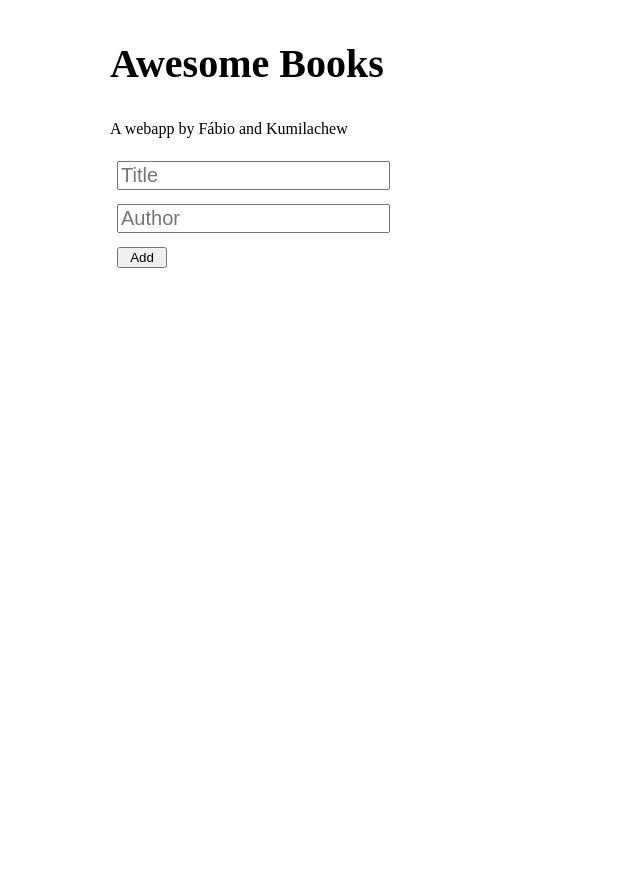
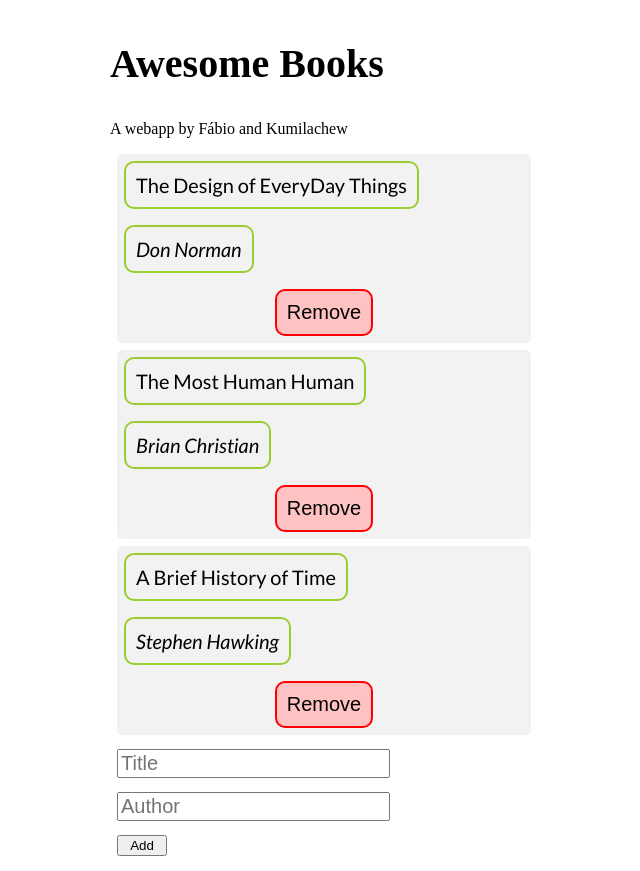
Before and after one commit to limavfabio/fabio-kumilachew-awesome-books, a website: page index.html in a window 1280 px wide. Shown: the whole page, without its empty margins (148-788 px from the left). Before the commit the page ends 800 px from the top, so only its background shows below. Drawn offline with Linux system fonts and the light colour scheme.

Commit message:
Add cards dinamically based on array of objects

```diff
--- a/index.html
+++ b/index.html
@@ -13,14 +13,6 @@
       <p>A webapp by Fábio and Kumilachew</p>
       <main class="main-container">
         <div id="books-container">
-          <!-- <div class="book-card">
-            <div class="book-title">Book Title</div>
-            <div class="book-author">Book Author</div>
-          </div>
-          <div class="book-card">
-            <div class="book-title">Book Title</div>
-            <div class="book-author">Book Author</div>
-          </div> -->
         </div>
         <form>
           <input
@@ -41,5 +33,6 @@
         </form>
       </main>
     </section>
+    <script src="script/script.js"></script>
   </body>
 </html>
--- a/script/script.js
+++ b/script/script.js
@@ -8,17 +8,29 @@ const books = [
     title: 'The Most Human Human',
     author: 'Brian Christian',
   },
+    {
+    title: 'A Brief History of Time',
+    author: 'Stephen Hawking',
+    },
 ];
+
+// ------------------- Functions -------------------
+// A function to remove current object from the array
+function removeCard() {
+
+}
+
+
+
 
 // Create a function that will print the books cards
 // Create a variable that will hold the books container
 let booksContainer = document.getElementById('books-container');
 // Loop through the books array
 for (let i = 0; i < books.length; i++) {
-        books.innerHTML +=
-          <div class="book-card">
-            <div class="book-title">Book Title</div>
-            <div class="book-author">Book Author</div>
-          </div>
-        // Print the book card
+  booksContainer.innerHTML += `<div class="book-card">
+    <div class="book-title">${books[i].title}</div>
+    <div class="book-author">${books[i].author}</div>
+    <button class="card-remove-button" onclick="removeCard">Remove</button>
+  </div>`;
 }
--- a/styles/styles.css
+++ b/styles/styles.css
@@ -36,7 +36,7 @@ section h1 {
 .book-title {
   font-size: 20px;
   font-style: bolder;
-  border: solid 2px red;
+  border: solid 2px yellowgreen;
   border-radius: .5em;
   padding: .5em;
   width: fit-content;
@@ -45,8 +45,18 @@ section h1 {
 .book-author {
   font-size: 20px;
   font-style: italic;
-  border: solid 2px red;
+  border: solid 2px yellowgreen;
   border-radius: .5em;
   padding: .5em;
   width: fit-content;
 }
+
+.card-remove-button {
+  align-self: center;
+  font-size: 20px;
+  border: solid 2px red;
+  background-color: #ffc2c2;
+  border-radius: .5em;
+  padding: .5em;
+  width: fit-content;
+}
```
Lines whose indentation alone changed are shown as unchanged.
